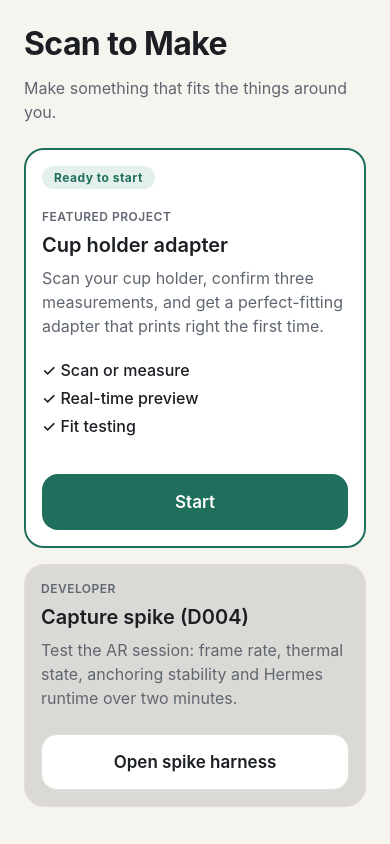
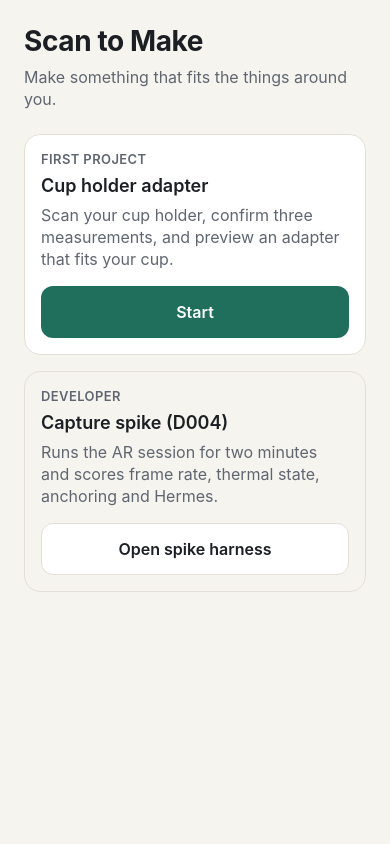
Before and after one commit to DMontgomery40/scan-to-make, a React Native app in the folder apps/mobile/: screen / in a window 390 px wide. Built offline with nearby package versions, Linux system fonts and the light colour scheme.

Commit message:
Revert "feat: enhance mobile UI with modern design and better visual hierarchy"
This reverts commit 8103b90f52e66f4513fd91b5eb526428ed242024.

```diff
--- a/apps/mobile/src/screens/CaptureScreen.tsx
+++ b/apps/mobile/src/screens/CaptureScreen.tsx
@@ -180,10 +180,8 @@ export function CaptureScreen({
       <Card>
         <Text style={type.heading}>Confirm measurements</Text>
         <Text style={type.caption}>
-          Enter sizes in millimetres. How precise is your tool?
+          In millimetres. What did you measure with?
         </Text>
-        <View style={styles.toolSection}>
-          <Text style={[type.label, styles.toolLabel]}>MEASUREMENT TOOL</Text>
         <View style={styles.segment} accessibilityRole="radiogroup">
           {TOOLS.map(option => {
             const selected = option.tool === tool;
@@ -209,7 +207,6 @@ export function CaptureScreen({
               </Pressable>
             );
           })}
-          </View>
         </View>
 
         {MEASURED_KEYS.map((key, index) => {
@@ -249,7 +246,7 @@ export function CaptureScreen({
 
 const styles = StyleSheet.create({
   viewport: {
-    height: 240,
+    height: 220,
     borderRadius: radius.lg,
     backgroundColor: colors.viewport,
     alignItems: 'center',
@@ -258,26 +255,18 @@ const styles = StyleSheet.create({
     gap: space.lg,
   },
   reticle: {
-    width: 104,
-    height: 104,
-    borderRadius: 52,
-    borderWidth: 2.5,
+    width: 96,
+    height: 96,
+    borderRadius: 48,
+    borderWidth: 2,
     borderColor: colors.viewportInk,
     borderStyle: 'dashed',
-    opacity: 0.7,
+    opacity: 0.6,
   },
   viewportText: {
-    ...type.body,
+    ...type.caption,
     color: colors.viewportInk,
     textAlign: 'center',
-    fontWeight: '500',
-  },
-  toolSection: {
-    marginTop: space.lg,
-    gap: space.sm,
-  },
-  toolLabel: {
-    marginBottom: space.xs,
   },
   segment: {
     flexDirection: 'row',
@@ -285,35 +274,35 @@ const styles = StyleSheet.create({
     backgroundColor: colors.background,
     padding: space.xs,
     gap: space.xs,
+    marginTop: space.xs,
   },
   segmentItem: {
     flex: 1,
-    minHeight: 48,
+    minHeight: 44,
     borderRadius: radius.md - 4,
     alignItems: 'center',
     justifyContent: 'center',
-    paddingHorizontal: space.sm,
   },
   segmentItemSelected: {
     backgroundColor: colors.surface,
-    borderWidth: 1.5,
+    borderWidth: 1,
     borderColor: colors.line,
   },
-  segmentText: { ...type.caption, fontWeight: '600', color: colors.muted },
-  segmentTextSelected: { color: colors.ink, fontWeight: '700' },
-  field: { marginTop: space.lg, gap: space.xs },
-  fieldLabel: { ...type.subheading },
+  segmentText: { ...type.caption, fontWeight: '600' },
+  segmentTextSelected: { color: colors.ink },
+  field: { marginTop: space.md, gap: space.xs },
+  fieldLabel: { ...type.body, fontWeight: '600' },
   inputRow: {
     flexDirection: 'row',
     alignItems: 'center',
-    borderWidth: 1.5,
+    borderWidth: 1,
     borderColor: colors.line,
     borderRadius: radius.md,
     paddingHorizontal: space.md,
     backgroundColor: colors.background,
   },
-  inputRowError: { borderColor: colors.fail, borderWidth: 2 },
-  input: { flex: 1, minHeight: 52, fontSize: 18, fontWeight: '500', color: colors.ink },
-  unit: { ...type.body, color: colors.muted, marginLeft: space.sm, fontWeight: '600' },
-  errorText: { ...type.caption, color: colors.fail, fontWeight: '500' },
+  inputRowError: { borderColor: colors.fail },
+  input: { flex: 1, minHeight: 48, fontSize: 18, color: colors.ink },
+  unit: { ...type.body, color: colors.muted },
+  errorText: { ...type.caption, color: colors.fail },
 });
--- a/apps/mobile/src/screens/HomeScreen.tsx
+++ b/apps/mobile/src/screens/HomeScreen.tsx
@@ -15,22 +15,13 @@ export function HomeScreen({
       title="Scan to Make"
       subtitle="Make something that fits the things around you."
     >
-      <Card highlight>
-        <View style={styles.cardHeader}>
-          <View style={styles.badge}>
-            <Text style={styles.badgeText}>Ready to start</Text>
-          </View>
-        </View>
-        <Text style={type.label}>FEATURED PROJECT</Text>
+      <Card>
+        <Text style={type.label}>FIRST PROJECT</Text>
         <Text style={type.heading}>Cup holder adapter</Text>
-        <Text style={styles.description}>
-          Scan your cup holder, confirm three measurements, and get a perfect-fitting adapter that prints right the first time.
+        <Text style={styles.copy}>
+          Scan your cup holder, confirm three measurements, and preview an
+          adapter that fits your cup.
         </Text>
-        <View style={styles.features}>
-          <Text style={styles.feature}>✓ Scan or measure</Text>
-          <Text style={styles.feature}>✓ Real-time preview</Text>
-          <Text style={styles.feature}>✓ Fit testing</Text>
-        </View>
         <View style={styles.action}>
           <Button label="Start" onPress={onStartScan} />
         </View>
@@ -39,8 +30,9 @@ export function HomeScreen({
       <Card style={styles.devCard}>
         <Text style={type.label}>DEVELOPER</Text>
         <Text style={type.heading}>Capture spike (D004)</Text>
-        <Text style={styles.description}>
-          Test the AR session: frame rate, thermal state, anchoring stability and Hermes runtime over two minutes.
+        <Text style={styles.copy}>
+          Runs the AR session for two minutes and scores frame rate, thermal
+          state, anchoring and Hermes.
         </Text>
         <View style={styles.action}>
           <Button
@@ -55,24 +47,7 @@ export function HomeScreen({
 }
 
 const styles = StyleSheet.create({
-  cardHeader: {
-    marginBottom: space.md,
-  },
-  badge: {
-    backgroundColor: colors.accentSoft,
-    borderRadius: space.lg,
-    paddingHorizontal: space.md,
-    paddingVertical: space.xs,
-    alignSelf: 'flex-start',
-  },
-  badgeText: { ...type.label, color: colors.accent, fontWeight: '700' },
-  description: { ...type.body, color: colors.muted, lineHeight: 24 },
-  features: { gap: space.xs, marginVertical: space.md },
-  feature: {
-    ...type.body,
-    color: colors.ink,
-    fontWeight: '500',
-  },
-  action: { marginTop: space.lg },
-  devCard: { backgroundColor: colors.overlayStrong },
+  copy: { ...type.body, color: colors.muted },
+  action: { marginTop: space.sm },
+  devCard: { backgroundColor: colors.background },
 });
--- a/apps/mobile/src/screens/PreviewScreen.tsx
+++ b/apps/mobile/src/screens/PreviewScreen.tsx
@@ -197,15 +197,10 @@ export function PreviewScreen({
       }
     >
       <Card style={styles.previewCard}>
-        <View style={styles.previewHeader}>
-          <Text style={type.heading}>Your adapter</Text>
-          <View style={styles.statusBadge}>
-            <Text style={styles.statusBadgeText}>✓ Ready to print</Text>
-          </View>
-        </View>
         <MeasurementSketch spec={spec} />
         <Text style={styles.previewNote}>
-          The 3D preview will appear here once the geometry is connected.
+          The 3D adapter preview will appear here once the fit geometry is
+          connected.
         </Text>
       </Card>
 
@@ -261,43 +256,19 @@ export function PreviewScreen({
 }
 
 const styles = StyleSheet.create({
-  previewCard: { alignItems: 'center', paddingVertical: space.xl, paddingHorizontal: space.lg },
-  previewHeader: {
-    width: '100%',
-    flexDirection: 'row',
-    justifyContent: 'space-between',
-    alignItems: 'center',
-    marginBottom: space.lg,
-    paddingBottom: space.lg,
-    borderBottomWidth: StyleSheet.hairlineWidth,
-    borderBottomColor: colors.line,
-  },
-  statusBadge: {
-    backgroundColor: colors.passSoft,
-    borderRadius: space.lg,
-    paddingHorizontal: space.md,
-    paddingVertical: space.xs,
-  },
-  statusBadgeText: {
-    ...type.label,
-    color: colors.pass,
-    fontWeight: '700',
-  },
-  sketch: { alignItems: 'center', gap: space.sm, marginVertical: space.lg },
-  bar: { height: 10, borderRadius: radius.pill },
-  cupBar: { backgroundColor: colors.accent, marginBottom: space.md },
+  previewCard: { alignItems: 'center', paddingVertical: space.xl },
+  sketch: { alignItems: 'center', gap: space.xs },
+  bar: { height: 8, borderRadius: radius.pill },
+  cupBar: { backgroundColor: colors.accent, marginBottom: space.sm },
   holderBar: { backgroundColor: colors.ink },
   depth: {
     justifyContent: 'center',
-    alignItems: 'flex-start',
-    borderLeftWidth: 2,
-    borderColor: colors.muted,
-    paddingLeft: space.md,
-    minHeight: 40,
+    borderLeftWidth: 1,
+    borderColor: colors.line,
+    paddingLeft: space.sm,
   },
-  previewNote: { ...type.caption, textAlign: 'center', marginTop: space.lg, color: colors.muted },
+  previewNote: { ...type.caption, textAlign: 'center', marginTop: space.lg },
   cardHeader: {
-    width: '100%',
     flexDirection: 'row',
     justifyContent: 'space-between',
     alignItems: 'center',
@@ -315,33 +286,32 @@ const styles = StyleSheet.create({
     flexDirection: 'row',
     alignItems: 'center',
     gap: space.md,
-    paddingVertical: space.md,
+    paddingVertical: space.sm,
     borderTopWidth: StyleSheet.hairlineWidth,
     borderTopColor: colors.line,
   },
   rowText: { flex: 1 },
   value: {
     ...type.body,
-    fontWeight: '700',
+    fontWeight: '600',
     fontVariant: ['tabular-nums'],
-    minWidth: 72,
+    minWidth: 64,
     textAlign: 'right',
-    color: colors.accent,
   },
   stepper: { flexDirection: 'row', gap: space.xs },
   stepButton: {
-    width: 48,
-    height: 48,
+    width: 44,
+    height: 44,
     borderRadius: radius.md,
-    borderWidth: 1.5,
+    borderWidth: 1,
     borderColor: colors.line,
     alignItems: 'center',
     justifyContent: 'center',
     backgroundColor: colors.background,
   },
-  stepPressed: { backgroundColor: colors.accentSoft, borderColor: colors.accent },
-  stepDisabled: { opacity: 0.4 },
-  stepText: { fontSize: 22, fontWeight: '700', color: colors.ink },
-  revision: { ...type.caption, textAlign: 'center', marginTop: space.xl },
-  notice: { ...type.caption, color: colors.pending, marginTop: space.md, fontWeight: '500' },
+  stepPressed: { opacity: 0.7 },
+  stepDisabled: { opacity: 0.35 },
+  stepText: { fontSize: 20, fontWeight: '600', color: colors.ink },
+  revision: { textAlign: 'center' },
+  notice: { ...type.caption, color: colors.pending },
 });
--- a/apps/mobile/src/ui/components.tsx
+++ b/apps/mobile/src/ui/components.tsx
@@ -31,7 +31,6 @@ export function Screen({
       <ScrollView
         contentContainerStyle={styles.content}
         keyboardShouldPersistTaps="handled"
-        scrollIndicatorInsets={{ right: 1 }}
       >
         {onBack ? (
           <Pressable
@@ -39,10 +38,7 @@ export function Screen({
             accessibilityLabel="Back"
             hitSlop={12}
             onPress={onBack}
-            style={({ pressed }) => [
-              styles.back,
-              pressed && styles.backPressed,
-            ]}
+            style={styles.back}
           >
             <Text style={styles.backText}>‹ Back</Text>
           </Pressable>
@@ -89,14 +85,13 @@ export function Button({
         styles.button,
         primary ? styles.buttonPrimary : styles.buttonSecondary,
         disabled && styles.buttonDisabled,
-        pressed && !disabled && (primary ? styles.buttonPrimaryPressed : styles.buttonSecondaryPressed),
+        pressed && !disabled && styles.buttonPressed,
       ]}
     >
       <Text
         style={[
           styles.buttonText,
           primary ? styles.buttonTextPrimary : styles.buttonTextSecondary,
-          disabled && styles.buttonTextDisabled,
         ]}
       >
         {label}
@@ -108,17 +103,11 @@ export function Button({
 export function Card({
   children,
   style,
-  highlight,
 }: {
   children: ReactNode;
   style?: StyleProp<ViewStyle>;
-  highlight?: boolean;
 }) {
-  return (
-    <View style={[styles.card, highlight && styles.cardHighlight, style]}>
-      {children}
-    </View>
-  );
+  return <View style={[styles.card, style]}>{children}</View>;
 }
 
 const VERDICT_STYLE: Record<Verdict, { fg: string; bg: string; text: string }> =
@@ -160,53 +149,44 @@ const styles = StyleSheet.create({
   back: {
     alignSelf: 'flex-start',
     marginBottom: space.md,
-    paddingVertical: space.sm,
-    paddingHorizontal: space.sm,
-    borderRadius: radius.md,
+    paddingVertical: space.xs,
   },
-  backPressed: { backgroundColor: colors.overlay },
-  backText: { fontSize: 17, color: colors.accent, fontWeight: '600' },
-  subtitle: { ...type.bodyMuted, marginTop: space.md },
+  backText: { fontSize: 16, color: colors.accent, fontWeight: '600' },
+  subtitle: { ...type.body, color: colors.muted, marginTop: space.sm },
   body: { marginTop: space.xl, gap: space.lg },
   footer: {
     paddingHorizontal: space.xl,
-    paddingTop: space.lg,
+    paddingTop: space.md,
     gap: space.sm,
     borderTopWidth: StyleSheet.hairlineWidth,
     borderTopColor: colors.line,
     backgroundColor: colors.background,
   },
   button: {
-    minHeight: 56,
-    borderRadius: radius.lg,
+    minHeight: 52,
+    borderRadius: radius.md,
     alignItems: 'center',
     justifyContent: 'center',
-    paddingHorizontal: space.xl,
+    paddingHorizontal: space.lg,
   },
   buttonPrimary: { backgroundColor: colors.accent },
-  buttonPrimaryPressed: { backgroundColor: colors.accentDark },
   buttonSecondary: {
     backgroundColor: colors.surface,
-    borderWidth: 1.5,
+    borderWidth: 1,
     borderColor: colors.line,
   },
-  buttonSecondaryPressed: { backgroundColor: colors.overlay },
-  buttonDisabled: { opacity: 0.5 },
-  buttonText: { fontSize: 17, fontWeight: '600' },
+  buttonDisabled: { opacity: 0.4 },
+  buttonPressed: { opacity: 0.8 },
+  buttonText: { fontSize: 16, fontWeight: '600' },
   buttonTextPrimary: { color: colors.accentInk },
   buttonTextSecondary: { color: colors.ink },
-  buttonTextDisabled: { color: colors.muted },
   card: {
     backgroundColor: colors.surface,
-    borderRadius: radius.xl,
+    borderRadius: radius.lg,
     padding: space.lg,
     borderWidth: StyleSheet.hairlineWidth,
     borderColor: colors.line,
     gap: space.sm,
-  },
-  cardHighlight: {
-    borderColor: colors.accent,
-    borderWidth: 2,
   },
   pill: {
     alignSelf: 'flex-start',
@@ -214,6 +194,6 @@ const styles = StyleSheet.create({
     paddingHorizontal: space.md,
     paddingVertical: space.xs,
   },
-  pillText: { fontSize: 12, fontWeight: '700' },
+  pillText: { fontSize: 13, fontWeight: '700' },
   stat: { flexBasis: '45%', flexGrow: 1, gap: space.xs },
 });
--- a/apps/mobile/src/ui/theme.ts
+++ b/apps/mobile/src/ui/theme.ts
@@ -3,12 +3,10 @@ export const colors = {
   surface: '#FFFFFF',
   ink: '#1B1F23',
   muted: '#5F6670',
-  subtle: '#95939F',
   line: '#E3DFD6',
   accent: '#1F6F5C',
   accentInk: '#FFFFFF',
   accentSoft: '#E3F0EB',
-  accentDark: '#0F4838',
   viewport: '#15181B',
   viewportInk: '#C9D1D9',
   pass: '#1F7A4D',
@@ -17,54 +15,32 @@ export const colors = {
   failSoft: '#FBE7E5',
   pending: '#8A5A00',
   pendingSoft: '#FBF0DA',
-  overlay: 'rgba(27, 31, 35, 0.08)',
-  overlayStrong: 'rgba(27, 31, 35, 0.12)',
 };
 
 export const space = { xs: 4, sm: 8, md: 12, lg: 16, xl: 24, xxl: 32 };
 
-export const radius = { sm: 8, md: 12, lg: 16, xl: 20, pill: 999 };
+export const radius = { md: 12, lg: 16, pill: 999 };
 
 export const type = {
   title: {
-    fontSize: 32,
-    fontWeight: '700' as const,
-    color: colors.ink,
-    letterSpacing: -0.6,
-    lineHeight: 40,
-  },
-  heading: {
-    fontSize: 20,
-    fontWeight: '600' as const,
-    color: colors.ink,
-    lineHeight: 26,
-  },
-  subheading: {
-    fontSize: 16,
-    fontWeight: '600' as const,
-    color: colors.ink,
-    lineHeight: 22,
-  },
-  body: { fontSize: 16, lineHeight: 24, color: colors.ink },
-  bodyMuted: { fontSize: 16, lineHeight: 24, color: colors.muted },
-  caption: { fontSize: 13, lineHeight: 18, color: colors.muted },
-  captionEmph: {
-    fontSize: 13,
-    lineHeight: 18,
-    color: colors.subtle,
-    fontWeight: '500' as const,
-  },
-  label: {
-    fontSize: 12,
-    fontWeight: '600' as const,
-    color: colors.muted,
-    letterSpacing: 0.5,
-  },
-  stat: {
     fontSize: 28,
     fontWeight: '700' as const,
     color: colors.ink,
+    letterSpacing: -0.4,
+  },
+  heading: { fontSize: 18, fontWeight: '600' as const, color: colors.ink },
+  body: { fontSize: 16, lineHeight: 22, color: colors.ink },
+  caption: { fontSize: 13, lineHeight: 18, color: colors.muted },
+  label: {
+    fontSize: 13,
+    fontWeight: '600' as const,
+    color: colors.muted,
+    letterSpacing: 0.4,
+  },
+  stat: {
+    fontSize: 24,
+    fontWeight: '700' as const,
+    color: colors.ink,
     fontVariant: ['tabular-nums' as const],
-    lineHeight: 32,
   },
 };
```
Lines whose indentation alone changed are shown as unchanged.
